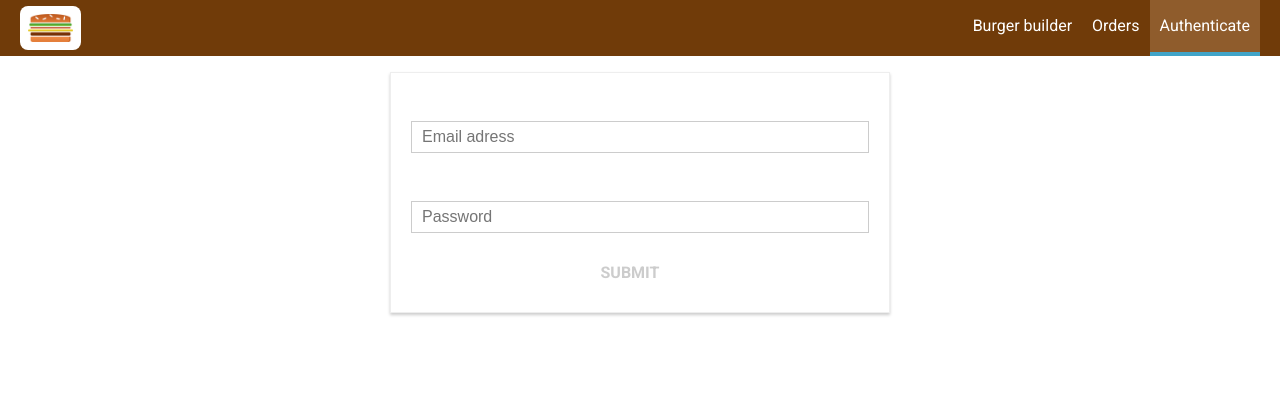
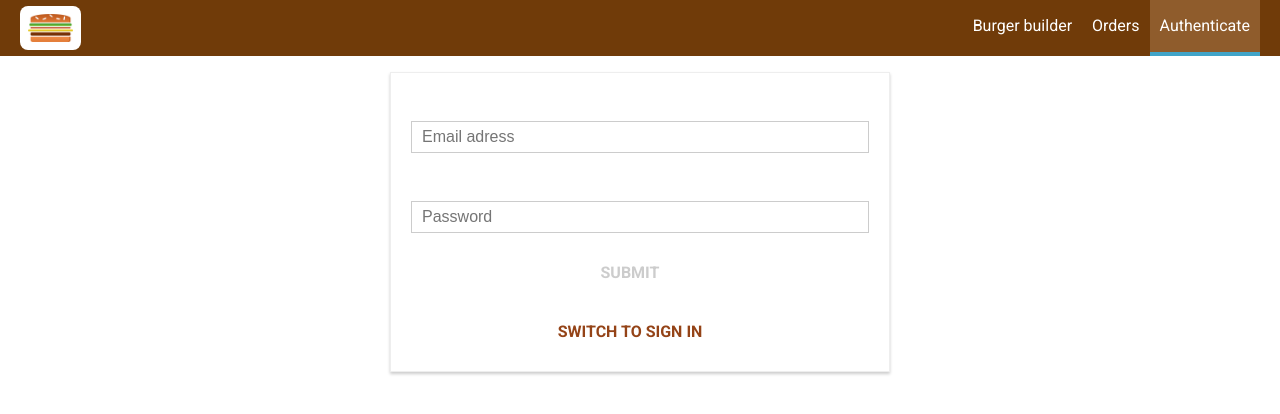
Before and after one commit to bartlomiejwiejak/burger-project, a React (Create React App) app: page /auth in a window 1280 px wide. Shown: the top 414 px of the page. Built offline with nearby package versions, Linux system fonts and the light colour scheme.

Commit message:
Sign in v2

```diff
--- a/src/containers/Auth/Auth.js
+++ b/src/containers/Auth/Auth.js
@@ -6,6 +6,7 @@ import * as actions from '../../store/actions';
 import './Auth.css';
 class Auth extends Component {
   state = {
+    isSignUp: true,
     controls: {
       email: {
         elementType: 'input',
@@ -78,7 +79,15 @@ class Auth extends Component {
   }
   submitHandler = (e) => {
     e.preventDefault();
-    this.props.onAuth(this.state.controls.email.value, this.state.controls.password.value);
+    this.props.onAuth(this.state.controls.email.value, this.state.controls.password.value, this.state.isSignUp);
+  }
+  switchAuthModeHandler = (e) => {
+    e.preventDefault();
+    this.setState((prevState) => {
+      return {
+        isSignUp: !prevState.isSignUp
+      }
+    })
   }
   render() {
     let inputElements = [];
@@ -99,6 +108,7 @@ class Auth extends Component {
     return (
       <div className='Auth'>
         {form}
+        <Button click={this.switchAuthModeHandler} btnType='Danger'>SWITCH TO {this.state.isSignUp ? 'SIGN IN' : 'SIGN UP'}</Button>
       </div>
     );
   }
@@ -106,7 +116,7 @@ class Auth extends Component {
 
 const mapDispatchToProps = (dispatch) => {
   return {
-    onAuth: (email, password) => dispatch(actions.auth(email, password))
+    onAuth: (email, password, isSignUp) => dispatch(actions.auth(email, password, isSignUp))
   }
 }
 
--- a/src/store/actions/auth.js
+++ b/src/store/actions/auth.js
@@ -18,15 +18,19 @@ export const authSuccess = (authData) => {
   }
 }
 
-export const auth = (email, password) => {
+export const auth = (email, password, isSignUp) => {
   return dispatch => {
     const authData = {
       email,
       password,
       returnSecureToken: true
     }
+    let link = 'https://identitytoolkit.googleapis.com/v1/accounts:signUp?key=AIzaSyAXM6PTyBjnTzL_c3qGhM7MMiOoQqHE2Js';
+    if (!isSignUp) {
+      link = 'https://identitytoolkit.googleapis.com/v1/accounts:signInWithPassword?key=AIzaSyAXM6PTyBjnTzL_c3qGhM7MMiOoQqHE2Js'
+    }
     dispatch(authStart());
-    axios.post('https://identitytoolkit.googleapis.com/v1/accounts:signUp?key=AIzaSyAXM6PTyBjnTzL_c3qGhM7MMiOoQqHE2Js', authData)
+    axios.post(link, authData)
       .then(res => {
         console.log(res);
         dispatch(authSuccess(res.data))
```
